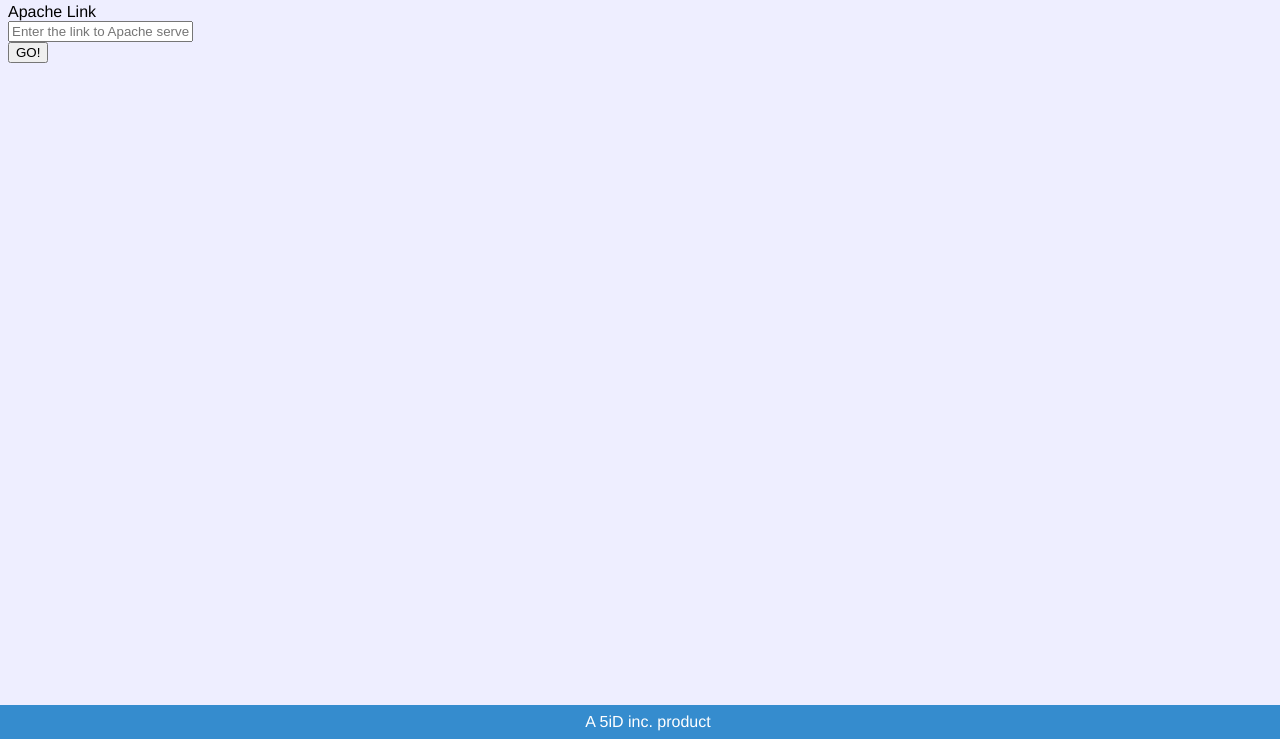
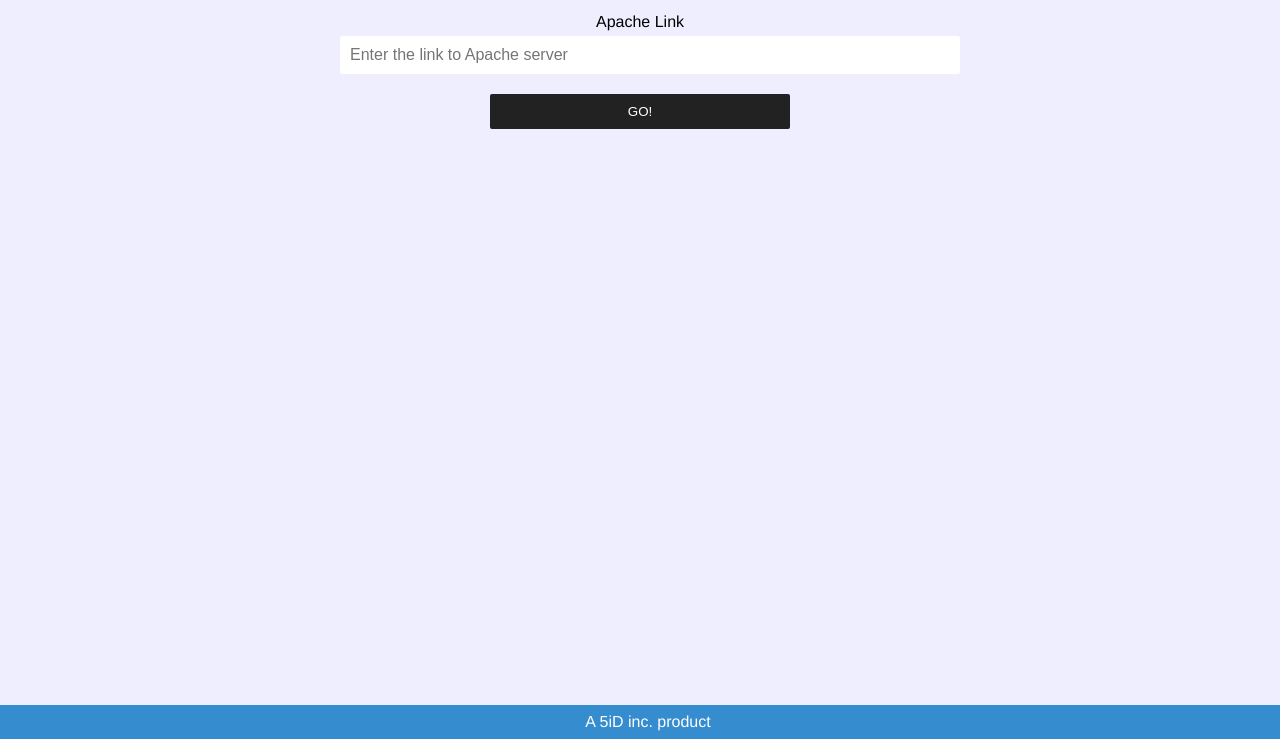
Before and after one commit to sidharthasingh/easy-apache-directory, a plain HTML site: page index.html in a window 1280 px wide. Shown: the part 61-800 px from the top of the page. Drawn offline with Linux system fonts and the light colour scheme.

Commit message:
Final Touch

```diff
--- a/form.html
+++ b/form.html
@@ -6,6 +6,6 @@
 		<input type="text" name="" id="hyperlink" placeholder="Enter the link to Apache server">
 	</div>
 	<div class="input">
-		<input type="submit" value="GO!" onclick="return formSubmit();">
+		<input type="submit" value="GO!" onclick="return formSubmit();"">
 	</div>
 </form>
--- a/index.html
+++ b/index.html
@@ -16,7 +16,7 @@
 	<body>
 		<div class="header">
 			<div class="headnote">
-				<h2>Easy Apache</h2>
+				<h2>Easy Apache v1.0.0</h2>
 			</div>
 		</div>
 		<div id="view" class="view">
--- a/main.css
+++ b/main.css
@@ -49,3 +49,35 @@ body{
 .invisible-table{
 	display: none;
 }
+
+form{
+	margin: auto;
+	width: 90%;
+	max-width: 600px;
+	text-align: center;
+}
+
+form .input-title{
+	padding-top: 10px;
+	padding-bottom: 5px;
+	font-size: 1em;
+}
+
+input[type="text"]{
+	padding: 10px;
+	width: 100%;
+	font-size: 1em;
+	border-radius: 2px;
+	border-width: 1px;
+	border-style: none;
+}
+
+input[type="submit"]{
+	margin-top: 20px;
+	padding: 10px;
+	width: 50%;
+	background-color: #222;
+	color: #FFF;
+	border: 0;
+	border-radius: 2px;
+}
```
